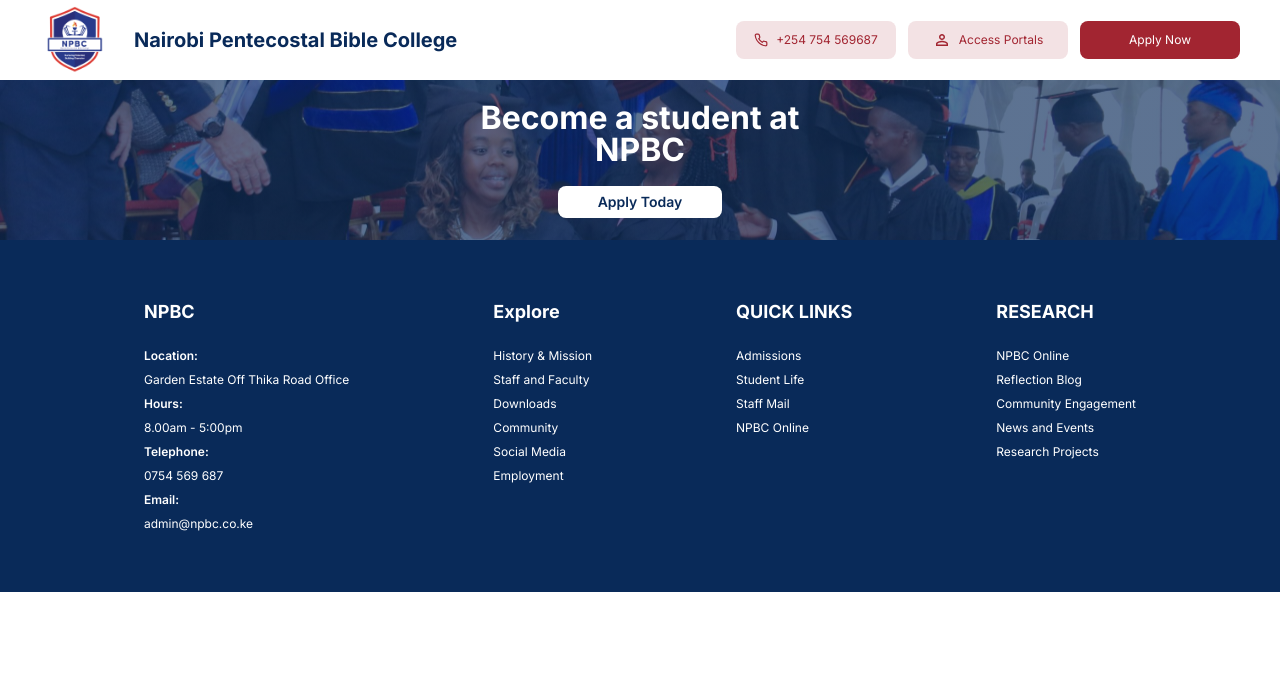
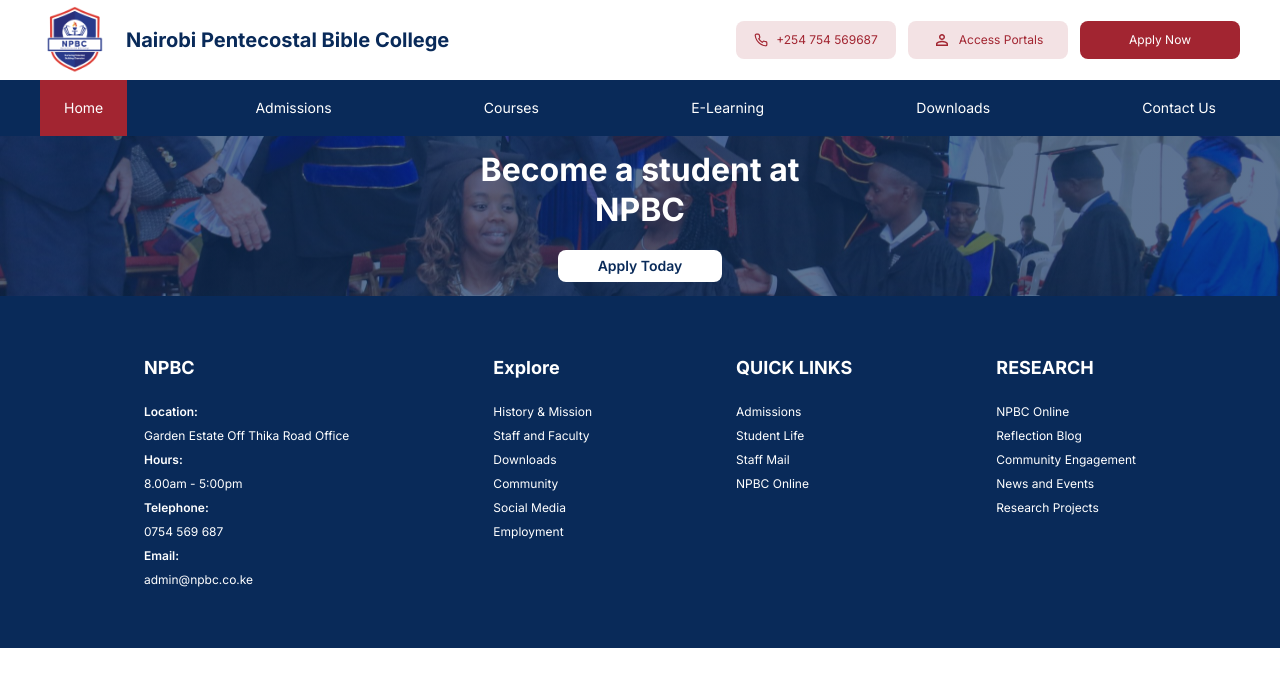
Before and after one commit to pekmah/npbc-lecturer, a Next.js app: page / in a window 1280 px wide. Shown: the top 686 px of the page. Built offline with nearby package versions, Linux system fonts and the light colour scheme.

Commit message:
feat(NPBC-4): create Navbar

```diff
--- a/src/components/footer/index.js
+++ b/src/components/footer/index.js
@@ -14,7 +14,7 @@ const Footer = () => {
                     backgroundSize: "cover",
                     backgroundPosition: "center",
                 }}>
-                <p>Become a student at <br /> NPBC</p>
+                <p className='leading-10'>Become a student at <br /> NPBC</p>
 
                 <Button className={"bg-white text-c-blue c-normal px-10 font-semibold"}>Apply Today</Button>
             </div>
@@ -45,19 +45,19 @@ const NPBC = () => (
         </div>
 
         {/* Hours */}
-        <div className="block leading-6 tex">
+        <div className="block leading-6">
             <p className="font-semibold">Hours:</p>
             <p>8.00am - 5:00pm</p>
         </div>
 
         {/* Telephone */}
-        <div className="block leading-6 tex">
+        <div className="block leading-6">
             <p className="font-semibold">Telephone:</p>
             <p>0754 569 687</p>
         </div>
 
         {/* Email */}
-        <div className="block leading-6 tex">
+        <div className="block leading-6">
             <p className="font-semibold">Email:</p>
             <p>admin@npbc.co.ke</p>
         </div>
@@ -69,32 +69,32 @@ const Explore = () => (
         <h6 className="c-large mb-4">Explore</h6>
         {/* Location */}
         <div className="block leading-6">
-            <p>History & Mission</p>
+            <a href=''>History & Mission</a>
         </div>
 
         {/* Hours */}
-        <div className="block leading-6 tex">
-            <p>Staff and Faculty</p>
+        <div className="block leading-6">
+            <a href=''>Staff and Faculty</a>
         </div>
 
         {/* Telephone */}
-        <div className="block leading-6 tex">
-            <p>Downloads</p>
+        <div className="block leading-6">
+            <a href=''>Downloads</a>
         </div>
 
         {/* Email */}
-        <div className="block leading-6 tex">
-            <p>Community</p>
+        <div className="block leading-6">
+            <a href=''>Community</a>
         </div>
 
         {/* Email */}
-        <div className="block leading-6 tex">
-            <p>Social Media</p>
+        <div className="block leading-6">
+            <a href=''>Social Media</a>
         </div>
 
         {/* Email */}
-        <div className="block leading-6 tex">
-            <p>Employment</p>
+        <div className="block leading-6">
+            <a href=''>Employment</a>
         </div>
     </div>
 )
@@ -104,22 +104,22 @@ const QuickLinks = () => (
         <h6 className="c-large mb-4">QUICK LINKS</h6>
         {/* Location */}
         <div className="block leading-6">
-            <p>Admissions</p>
+            <a>Admissions</a>
         </div>
 
         {/* Hours */}
-        <div className="block leading-6 tex">
-            <p>Student Life</p>
+        <div className="block leading-6">
+            <a>Student Life</a>
         </div>
 
         {/* Telephone */}
-        <div className="block leading-6 tex">
-            <p>Staff Mail</p>
+        <div className="block leading-6">
+            <a>Staff Mail</a>
         </div>
 
         {/* Email */}
-        <div className="block leading-6 tex">
-            <p>NPBC Online</p>
+        <div className="block leading-6">
+            <a>NPBC Online</a>
         </div>
     </div>
 )
@@ -129,27 +129,27 @@ const Research = () => (
         <h6 className="c-large mb-4">RESEARCH</h6>
         {/* Location */}
         <div className="block leading-6">
-            <p>NPBC Online</p>
+            <a>NPBC Online</a>
         </div>
 
         {/* Hours */}
-        <div className="block leading-6 tex">
-            <p>Reflection Blog</p>
+        <div className="block leading-6">
+            <a>Reflection Blog</a>
         </div>
 
         {/* Telephone */}
-        <div className="block leading-6 tex">
-            <p>Community Engagement</p>
+        <div className="block leading-6">
+            <a>Community Engagement</a>
         </div>
 
         {/* Email */}
-        <div className="block leading-6 tex">
-            <p>News and Events</p>
+        <div className="block leading-6">
+            <a>News and Events</a>
         </div>
 
         {/* Email */}
-        <div className="block leading-6 tex">
-            <p>Research Projects</p>
+        <div className="block leading-6">
+            <a>Research Projects</a>
         </div>
     </div>
 )
--- /dev/null
+++ b/src/components/home/NavItem.js
@@ -0,0 +1,12 @@
+import Link from 'next/link'
+import React from 'react'
+
+const NavItem = ({ isCurrent, title, handleClick, path = "" }) => {
+    return (
+        <Link className='h-full' as={"div"} href={path} onClick={handleClick}>
+            <div className={`c-normal h-full flex items-center px-6 text-white ${isCurrent ? "bg-c-red " : "bg-none"} hover:bg-c-red ease-in duration-300`} >{title}</div>
+        </Link>
+    )
+}
+
+export default NavItem
--- /dev/null
+++ b/src/components/home/Navbar.js
@@ -0,0 +1,39 @@
+import React, { useState } from 'react'
+import NavItem from './NavItem'
+
+const Navbar = () => {
+    const [currentTab, setCurrentTab] = useState("home")
+
+    return (
+        <div className='bg-c-blue h-14 px-10 flex justify-between items-center '>
+            {/* Nav Items */}
+            {nav_list?.map((item) => (
+                <NavItem title={item?.name} isCurrent={currentTab?.toLocaleLowerCase() === item?.name?.toLocaleLowerCase()} key={item?.name?.toLocaleLowerCase()} handleClick={() => setCurrentTab(item?.name?.toLocaleLowerCase())} />
+            ))}
+        </div>
+    )
+}
+
+export default Navbar
+
+const nav_list = [
+    {
+        name: "Home",
+        path: "",
+    }, {
+        name: "Admissions",
+        path: "",
+    }, {
+        name: "Courses",
+        path: "",
+    }, {
+        name: "E-Learning",
+        path: "",
+    }, {
+        name: "Downloads",
+        path: "",
+    }, {
+        name: "Contact Us",
+        path: "",
+    },
+]
--- /dev/null
+++ b/src/components/home/index.js
@@ -0,0 +1,3 @@
+import Navbar from "./Navbar";
+
+export { Navbar }
--- a/src/components/index.js
+++ b/src/components/index.js
@@ -1,2 +1,3 @@
 export * from "./layout/index"
 export * from "./general/index"
+export * from "./home/index"
--- a/src/components/layout/Header.js
+++ b/src/components/layout/Header.js
@@ -2,12 +2,12 @@ import Image from 'next/image'
 import React from 'react'
 import { Button } from '../general'
 import { FiPhone } from 'react-icons/fi'
-import {MdPersonOutline} from 'react-icons/md'
+import { MdPersonOutline } from 'react-icons/md'
 
 const Header = () => {
     return (
         <div className='bg-white px-10 h-20 flex items-center text-black'>
-          <div className="flex gap-6 items-center flex-1">
+            <div className="flex gap-4 items-center flex-1">
                 {/* Image */}
                 <Image height={80} width={70} src="/images/layout/logo.png" alt="logo" />
 
@@ -19,14 +19,14 @@ const Header = () => {
             <div className="flex gap-3 flex-1 justify-end">
                 <Button className={"bg-c-red-pale flex items-center justify-center gap-2 c-normal py-2.5 w-[160px] text-c-red"}>
                     {/* icon */}
-                  <FiPhone className=''/>
+                    <FiPhone className='' />
                     {/* phone */}
                     <span className='text-[12px]'>+254 754 569687</span>
                 </Button>
 
                 <Button className={"bg-c-red-pale flex items-center justify-center gap-2 c-normal py-2.5 w-[160px] text-c-red"}>
                     {/* icon */}
-                  <MdPersonOutline className='text-lg'/>
+                    <MdPersonOutline className='text-lg' />
                     {/* phone */}
                     <span className='text-[12px]'>Access Portals</span>
                 </Button>
--- a/src/pages/index.js
+++ b/src/pages/index.js
@@ -1,3 +1,4 @@
+import { Navbar } from '@/components'
 import Layout from '@/layout'
 import Head from 'next/head'
 
@@ -12,7 +13,8 @@ export default function Home() {
       </Head>
 
       <Layout>
-     {/*  */}
+        {/* Navbar */}
+        <Navbar />
       </Layout>
     </>
   )
```
Lines whose indentation alone changed are shown as unchanged.
